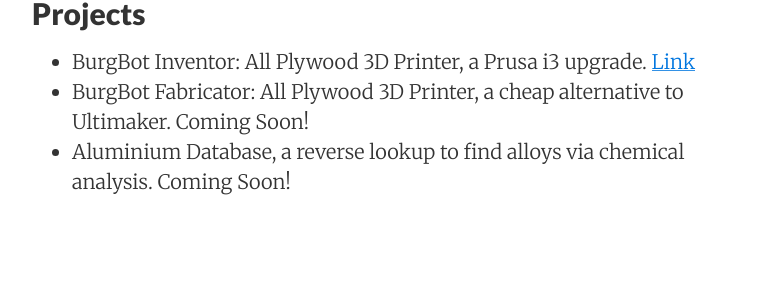
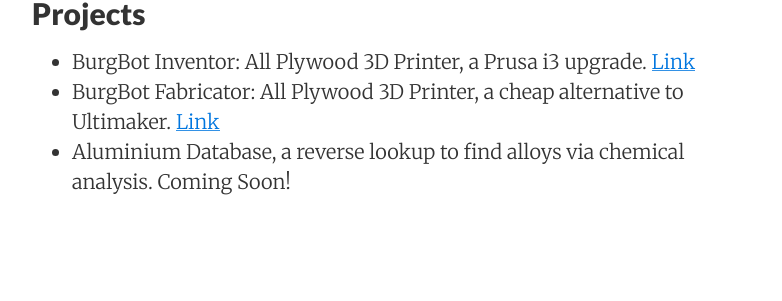
Before and after one commit to utkuburgaz/utkuburgaz.github.io, a Jekyll site: the page built from projects.md, in a window 1280 px wide. Shown: the part 143-444 px from the top of the page, without its empty margins (248-1030 px from the left). Built offline with Jekyll 4.4.1, drawn with Linux system fonts in a browser that asks for light colours; comment, search, counter and statistics services are not loaded.

Commit message:
Update projects.md

```diff
--- a/projects.md
+++ b/projects.md
@@ -5,5 +5,5 @@
 ---
 {{site.baseurl}}
 * BurgBot Inventor: All Plywood 3D Printer, a Prusa i3 upgrade. [Link](/jekyll/pixyll/2016/10/31/all-plywood-prusa-i3-3d-printer-burgbot/)
-* BurgBot Fabricator: All Plywood 3D Printer, a cheap alternative to Ultimaker. Coming Soon!
+* BurgBot Fabricator: All Plywood 3D Printer, a cheap alternative to Ultimaker. [Link](/jekyll/pixyll/2017/02/27/all-plywood-3d-printer-burgbot-fabricator/)
 * Aluminium Database, a reverse lookup to find alloys via chemical analysis. Coming Soon!
```
